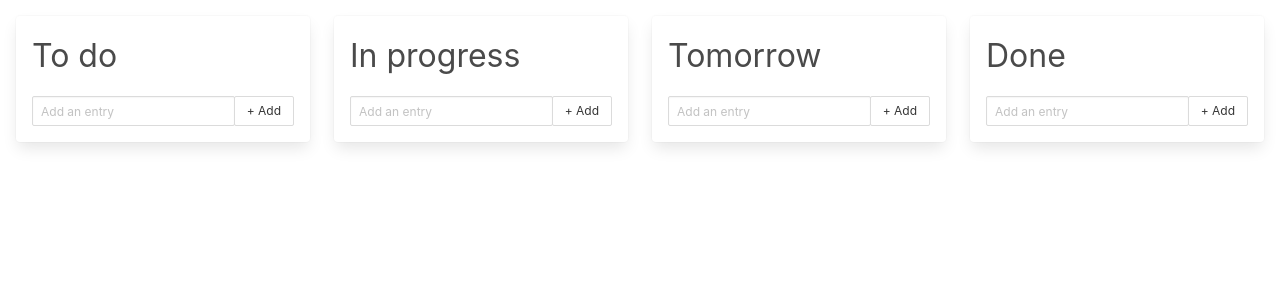
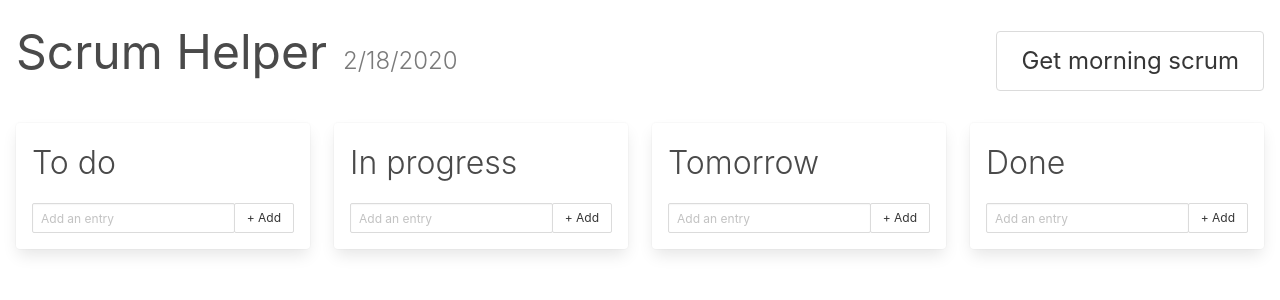
Before and after one commit to QuentinWidlocher/ScrumHelper, a Vue app: page / in a window 1280 px wide. Shown: the top 300 px of the page. Built offline with nearby package versions, Linux system fonts and the light colour scheme.

Commit message:
:construction: Scrum summary

```diff
--- a/src/App.vue
+++ b/src/App.vue
@@ -1,13 +1,28 @@
 <template>
   <div id="App">
+    <header>
+      <h1 class="is-size-1 title-text">Scrum Helper</h1>
+      <h2 class="is-size-4 has-text-grey has-text-weight-light date">
+        {{ today.date.toLocaleDateString() }}
+      </h2>
+      <button @click="modal = true" class="button is-large is-hidden-touch ml-auto">
+        Get morning scrum
+      </button>
+      <button @click="modal = true" class="button is-large is-hidden-desktop is-fullwidth ml-auto">
+        Get morning scrum
+      </button>
+    </header>
+
+    <modal :show.sync="modal" :title="'Scrum of ' + today.date.toLocaleDateString()"> </modal>
+
     <div class="columns is-desktop">
-      <div class="column" v-for="(list, i) in lists" :key="list.name">
+      <div class="column" v-for="(list, i) in today.lists" :key="list.name">
         <card
           :title="list.title"
           :listName="list.name"
           :items="list.list"
           :displayPreviousArrow="i > 0"
-          :displayNextArrow="i < lists.length - 1"
+          :displayNextArrow="i < today.lists.length - 1"
           @next="next"
           @previous="previous"
           @add="add"
@@ -21,20 +36,29 @@
 <script lang="ts">
 import { Component, Vue } from 'vue-property-decorator';
 import Card from './components/Card.vue';
+import Modal from './components/Modal.vue';
 import 'bulma/css/bulma.min.css';
+import List from './models/List';
+import Day from './models/Day';
 
 @Component({
   components: {
-    Card
+    Card,
+    Modal
   }
 })
 export default class App extends Vue {
-  lists = [
-    { name: 'todo', title: 'To do', list: [] },
-    { name: 'inProgress', title: 'In progress', list: [] },
-    { name: 'tomorrow', title: 'Tomorrow', list: [] },
-    { name: 'done', title: 'Done', list: [] }
-  ];
+  today: Day = {
+    date: new Date(),
+    lists: [
+      { name: 'todo', title: 'To do', list: [] },
+      { name: 'inProgress', title: 'In progress', list: [] },
+      { name: 'tomorrow', title: 'Tomorrow', list: [] },
+      { name: 'done', title: 'Done', list: [] }
+    ]
+  };
+
+  modal = false;
 
   next(listName: string, item: string) {
     const currentList = this.getList(listName, 0);
@@ -66,8 +90,8 @@ export default class App extends Vue {
   }
 
   private getList(name: string, index = 0): string[] | undefined {
-    const listIndex = this.lists.findIndex(list => list.name === name);
-    return this.lists[listIndex + index].list;
+    const listIndex = this.today.lists.findIndex((list: List) => list.name === name);
+    return this.today.lists[listIndex + index].list;
   }
 }
 </script>
@@ -77,5 +101,42 @@ export default class App extends Vue {
   margin-top: 1rem;
   padding-left: 1rem;
   padding-right: 1rem;
+
+  header {
+    display: flex;
+    flex-wrap: wrap;
+    align-items: baseline;
+
+    margin-bottom: 2rem;
+
+    .title-text {
+      margin-right: 1rem;
+      margin-bottom: 0;
+    }
+
+    button.button.is-hidden-desktop {
+      margin-top: 1rem;
+    }
+  }
+}
+
+.is-full-width {
+  width: 100%;
+}
+
+.ml-auto {
+  margin-left: auto;
+}
+
+.ml-1 {
+  margin-left: 0.5rem;
+}
+
+.mr-1 {
+  margin-right: 0.5rem;
+}
+
+.mr-2 {
+  margin-right: 1.5rem;
 }
 </style>
--- a/src/components/Card.vue
+++ b/src/components/Card.vue
@@ -1,7 +1,7 @@
 <template>
   <div class="card">
     <div class="card-content">
-      <h3 class="is-size-3">{{ title }}</h3>
+      <h3 class="has-text-weight-light is-size-3">{{ title }}</h3>
       <list-item
         :title="i"
         :displayPreviousArrow="displayPreviousArrow"
@@ -71,10 +71,6 @@ h3 {
   margin-bottom: 1rem;
 }
 
-.is-full-width {
-  width: 100%;
-}
-
 .card-content {
   padding: 1rem;
 }
--- a/src/components/ListItem.vue
+++ b/src/components/ListItem.vue
@@ -43,22 +43,6 @@ export default class ListItem extends Vue {
 }
 </script>
 <style lang="scss" scoped>
-.ml-auto {
-  margin-left: auto;
-}
-
-.ml-1 {
-  margin-left: 0.5rem;
-}
-
-.mr-1 {
-  margin-right: 0.5rem;
-}
-
-.mr-2 {
-  margin-right: 1.5rem;
-}
-
 .list-item {
   padding-left: 0;
   padding-right: 0;
--- /dev/null
+++ b/src/components/Modal.vue
@@ -0,0 +1,27 @@
+<template>
+  <div class="modal" :class="{ 'is-active': showing }">
+    <div class="modal-background"></div>
+    <div class="modal-content">
+      <article class="message">
+        <div class="message-header">
+          <p>{{ title }}</p>
+          <button @click="showing = false" class="delete" aria-label="delete"></button>
+        </div>
+        <div class="message-body">
+          <slot></slot>
+        </div>
+      </article>
+    </div>
+  </div>
+</template>
+<script lang="ts">
+import { Component, Vue, Prop, PropSync } from 'vue-property-decorator';
+import Day from '../models/Day';
+
+@Component({})
+export default class Modal extends Vue {
+  @PropSync('show') showing!: boolean;
+  @Prop({ default: '' }) title!: string;
+}
+</script>
+<style lang="scss" scoped></style>
--- /dev/null
+++ b/src/models/Day.ts
@@ -0,0 +1,6 @@
+import List from './List';
+
+export default class Day {
+  public date!: Date;
+  public lists!: List[];
+}
--- /dev/null
+++ b/src/models/List.ts
@@ -0,0 +1,5 @@
+export default class List {
+  public name!: string;
+  public title!: string;
+  public list!: string[];
+}
```
Also changed, not shown: src/components/ScrumSummary.vue (added, +37 -0 lines).
